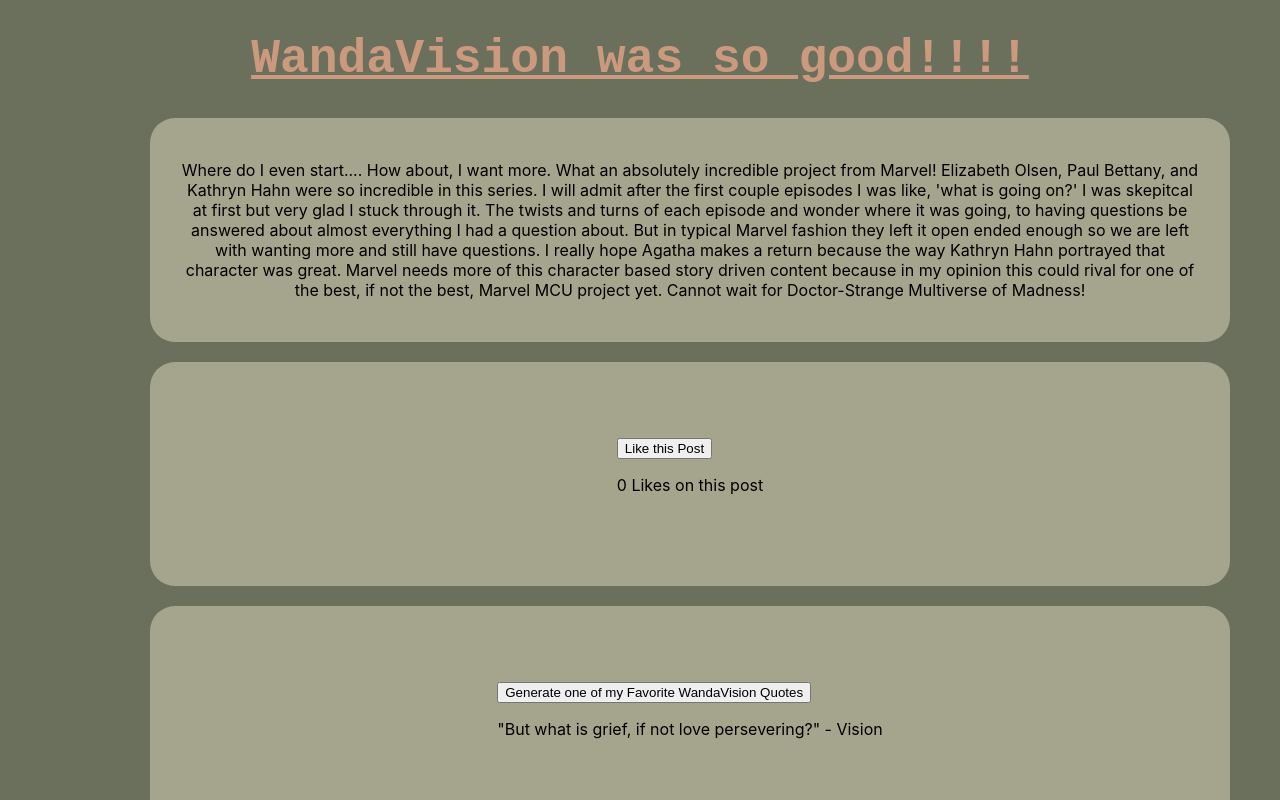
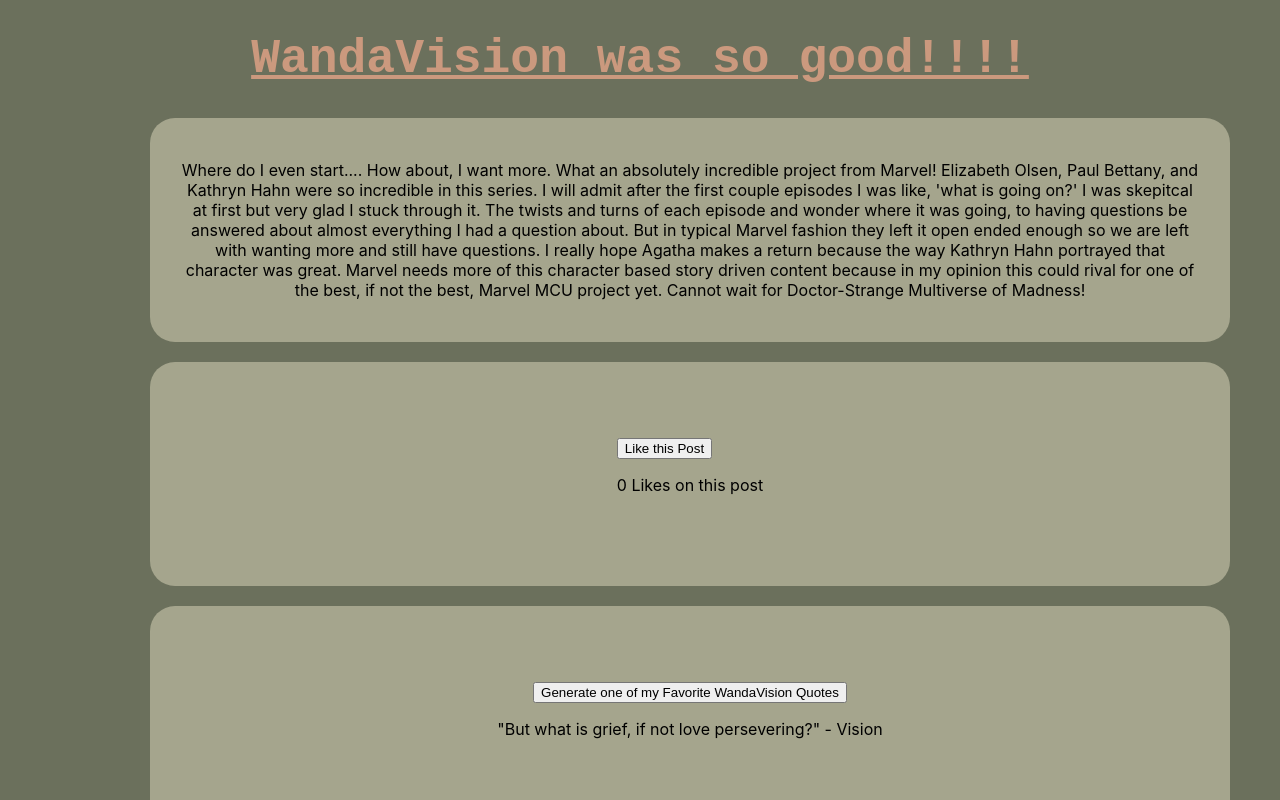
Before and after one commit to kroogucf/posts-app, a React (Create React App) app in the folder portfolio-1/: page / in a window 1280 px wide. Both pictures are taken after a click on the button "WandaVision Post". Shown: the top 800 px of the page. Built offline with nearby package versions, Linux system fonts and the light colour scheme.

Commit message:
March 7, 2021 11:06 PM

```diff
--- a/portfolio-1/src/index.css
+++ b/portfolio-1/src/index.css
@@ -103,8 +103,5 @@
 }
 
 .quotediv {
+  text-align: center;
 }
-
-.Likes {
-  font-size: large;
-}
```
